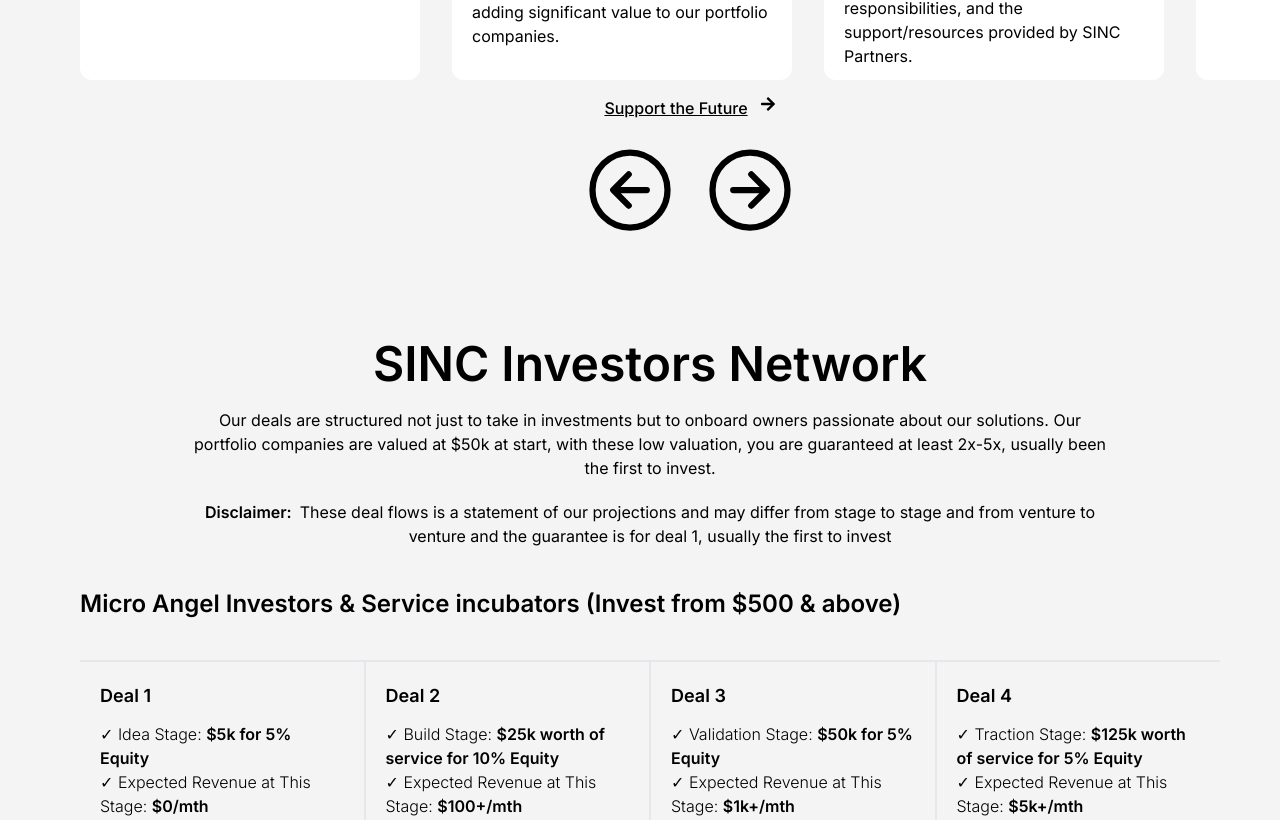
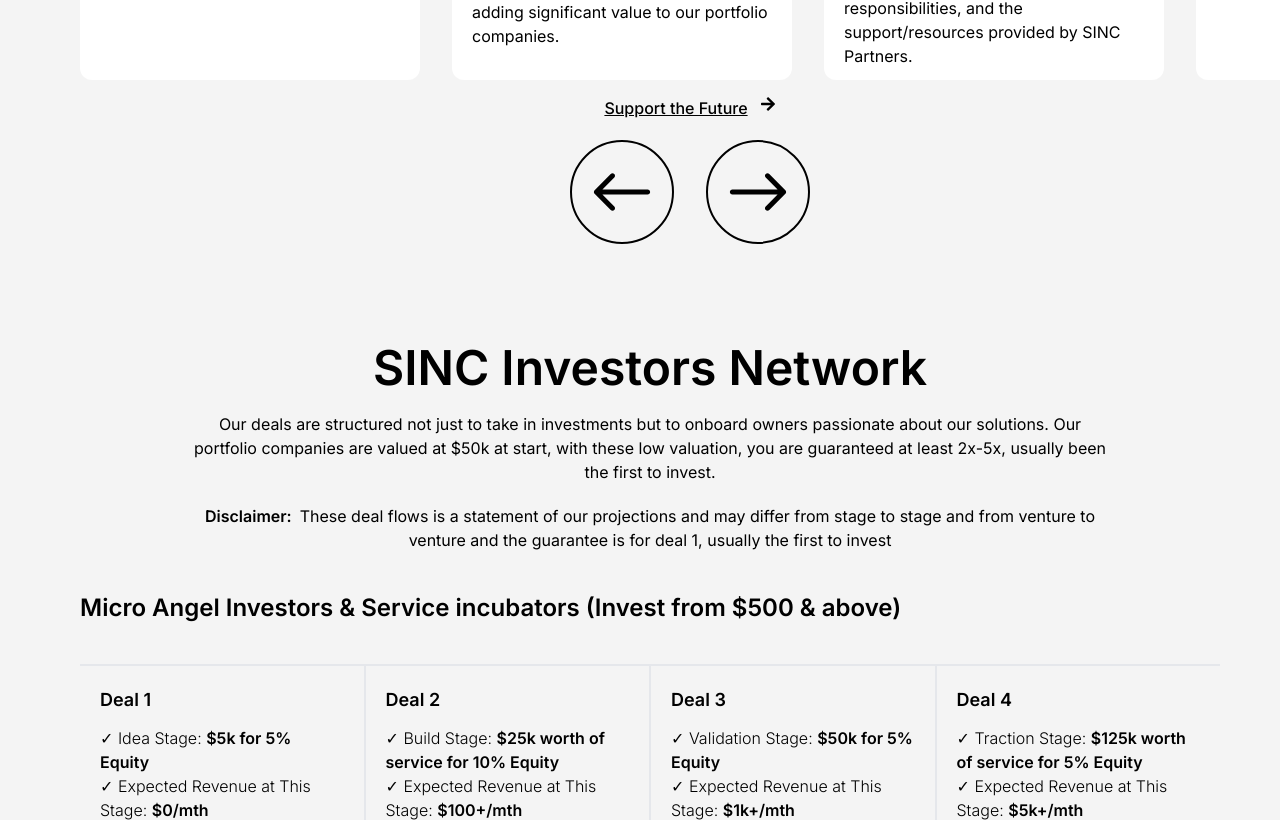
Before and after one commit to OptimusQuidFacit/frontlett-assignment, a Next.js app: page / in a window 1280 px wide. Shown: the part 6140-6960 px from the top of the page. Built offline with nearby package versions, Linux system fonts and the light colour scheme.

Commit message:
Redesigning arrows in EIR

```diff
--- a/src/components/EIR.tsx
+++ b/src/components/EIR.tsx
@@ -1,9 +1,9 @@
 "use client"
 import Image from "next/image";
 import SectionHeading from "./SectionHeading";
-import { IoArrowBackCircleOutline, IoArrowForwardCircleOutline } from "react-icons/io5";
 import { useState } from "react";
 import UnderlineLink from "./UnderlineLink";
+import { IoIosArrowRoundBack, IoIosArrowRoundForward } from "react-icons/io";
 
 const EIR = () => {
     const cards= [
@@ -71,12 +71,12 @@
 
             </div>
             <UnderlineLink text="Support the Future"/>
-            <div className="mt-5 flex gap-5 justify-center">
-                <span onClick={handleBack}>
-                    <IoArrowBackCircleOutline className="text-[100px]"/>
+            <div className="mt-5 flex gap-[32px] justify-center">
+                <span className="rounded-full border-2 border-black" onClick={handleBack}>
+                    <IoIosArrowRoundBack className="cursor-pointer font-light text-[100px]"/>
                 </span>
-                <span onClick={handleForward}>
-                    <IoArrowForwardCircleOutline className="text-[100px]"/>
+                <span className="rounded-full border-2 border-black" onClick={handleForward}>
+                    <IoIosArrowRoundForward className="cursor-pointer font-light text-[100px]"/>
                 </span>
             </div>
         </div>
--- a/src/components/Featured.tsx
+++ b/src/components/Featured.tsx
@@ -28,7 +28,7 @@
     [])
 
     return (
-        <div className="mx-20 my-20">
+        <div className="my-20">
             <h2 className="text-3xl font-bold text-center">
                 As Featured in
             </h2>
```
